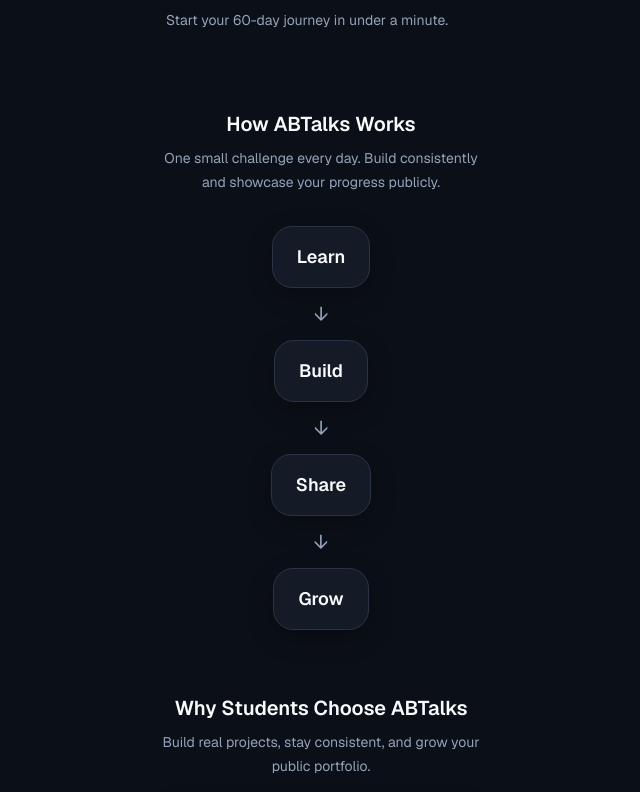
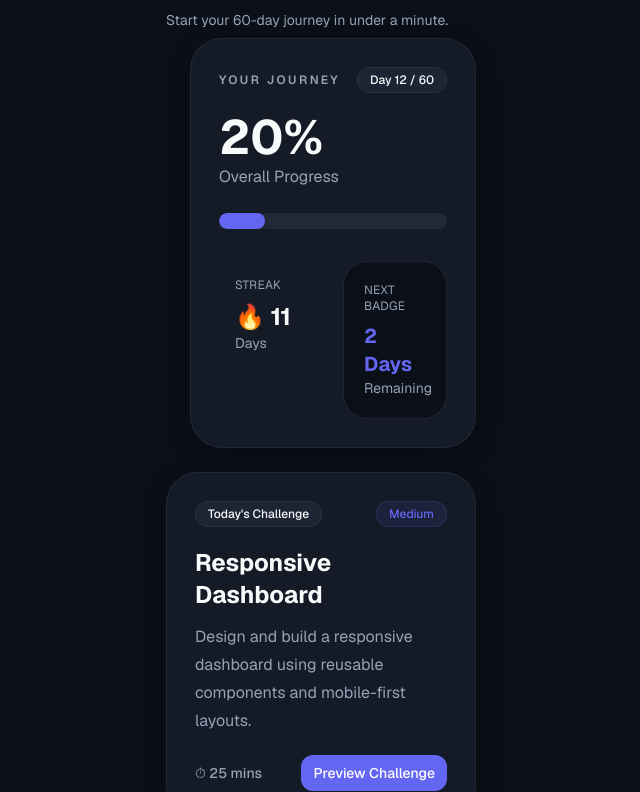
Before and after one commit to ParinitaMarthurkar/ABTalks-redesign, a Next.js app: page / in a window 1280 px wide. Shown: the part 488-1280 px from the top of the page, without its empty margins (319-959 px from the left). Built offline with nearby package versions, Linux system fonts and the light colour scheme.

Commit message:
style: redesign landing hero

```diff
--- /dev/null
+++ b/src/app/components/landing/HeroStats.tsx
@@ -0,0 +1,125 @@
+import Badge from "../ui/Badge";
+import Card from "../ui/Card";
+import Button from "../ui/Button";
+
+export default function HeroStats() {
+    return (
+        <section className="-mt-2 px-6 pb-14">
+            <div className="mx-auto flex max-w-sm flex-col gap-6">
+
+                {/* Journey Card */}
+
+                <Card className="relative -mt-8 ml-6 rounded-[32px] border border-border/60 bg-surface p-7 shadow-[0_20px_60px_rgba(0,0,0,0.08)]">
+
+                    <div className="flex items-center justify-between">
+
+                        <p className="text-xs font-semibold uppercase tracking-[0.2em] text-text-secondary">
+                            Your Journey
+                        </p>
+
+                        <Badge>
+                            Day 12 / 60
+                        </Badge>
+
+                    </div>
+
+                    <h2 className="mt-5 text-5xl font-bold leading-none text-text-primary">
+                        20%
+                    </h2>
+
+                    <p className="mt-1 text-text-secondary">
+                        Overall Progress
+                    </p>
+
+                    <div className="mt-6">
+
+                        <div className="mt-2 h-4 overflow-hidden rounded-full bg-border/60">
+
+                            <div className="h-full w-1/5 rounded-full bg-primary shadow-lg" />
+
+                        </div>
+
+                    </div>
+
+                    <div className="mt-8 grid grid-cols-2 gap-5">
+
+                        <div className="rounded-2xl bg-surface p-4">
+
+                            <p className="text-xs uppercase tracking-wide text-text-secondary">
+                                Streak
+                            </p>
+
+                            <h3 className="mt-2 text-2xl font-bold text-text-primary">
+                                🔥 11
+                            </h3>
+
+                            <p className="text-sm text-text-secondary">
+                                Days
+                            </p>
+
+                        </div>
+
+                        <div className="rounded-3xl border border-border/60 bg-background p-5">
+
+                            <p className="text-xs uppercase tracking-wide text-text-secondary">
+                                Next Badge
+                            </p>
+
+                            <h3 className="mt-2 text-xl font-bold text-primary">
+                                2 Days
+                            </h3>
+
+                            <p className="text-sm text-text-secondary">
+                                Remaining
+                            </p>
+
+                        </div>
+
+                    </div>
+
+                </Card>
+
+                {/* Challenge Card */}
+
+                <Card className="relative rounded-[32px] border border-border/60 bg-surface p-7 shadow-[0_20px_60px_rgba(0,0,0,0.08)]">
+
+                    <div className="flex items-center justify-between">
+
+                        <Badge>
+                            Today&apos;s Challenge
+                        </Badge>
+
+                        <Badge variant="difficulty">
+                            Medium
+                        </Badge>
+
+                    </div>
+
+                    <h2 className="mt-5 text-2xl font-bold text-text-primary">
+                        Responsive Dashboard
+                    </h2>
+
+                    <p className="mt-3 leading-7 text-text-secondary">
+                        Design and build a responsive dashboard
+                        using reusable components and mobile-first
+                        layouts.
+                    </p>
+
+                    <div className="mt-5 flex items-center justify-between">
+
+                        <span className="text-sm font-medium text-text-secondary">
+                            ⏱ 25 mins
+                        </span>
+
+                        <Button size="sm">
+                            Preview Challenge
+                        </Button>
+
+                    </div>
+
+                </Card>
+
+            </div >
+        </section >
+    );
+}
--- a/src/app/page.tsx
+++ b/src/app/page.tsx
@@ -1,13 +1,14 @@
 import Hero from "./components/landing/Hero";
+import HeroStats from "./components/landing/HeroStats";
 import HowItWorks from "./components/landing/HowItWorks";
 import WhyChooseSection from "./components/landing/WhyChooseSection";
 import ChallengePreviewSection from "./components/landing/ChallengePreviewSection";
 import FinalCTA from "./components/landing/FinalCTA";
-
 export default function HomePage() {
   return (
     <main className="flex flex-col">
       <Hero />
+      <HeroStats />
       <HowItWorks />
       <WhyChooseSection />
       <ChallengePreviewSection />
```
